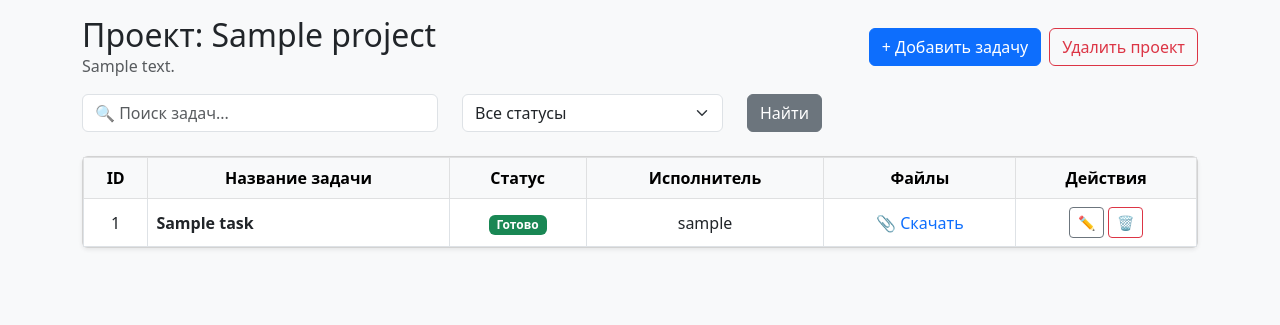
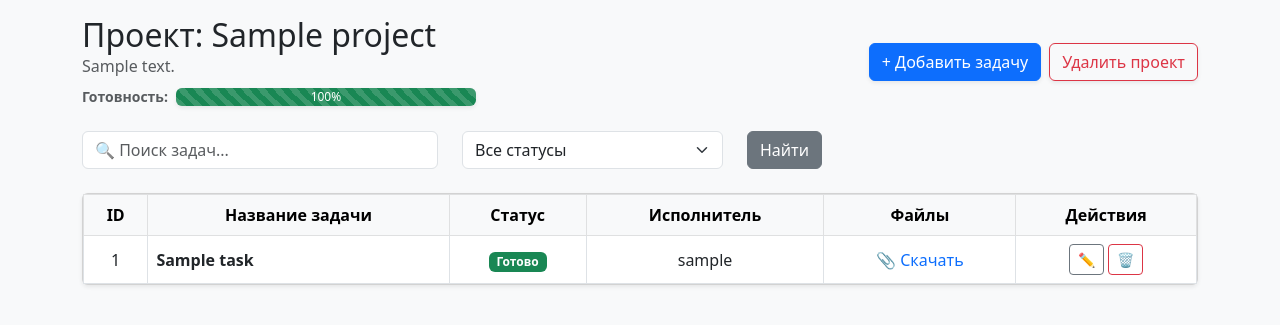
Before and after one commit to sqeezeee/web-app-coursework, a Flask app: page /project/1 in a window 1280 px wide. Shown: the part 104-429 px from the top of the page. Run offline with Flask 3, Linux system fonts and the light colour scheme; a user stored in the database is signed in; tables that the repository leaves empty hold one stand-in row (values such as "Sample post").

Commit message:
added progress-bar

```diff
--- a/src/app.py
+++ b/src/app.py
@@ -101,21 +101,28 @@ def create_project():
     return redirect(url_for('index'))
 
 
-# страница проекта (с рабочим поиском и фильтром)
+# страница проекта
 @app.route('/project/<int:project_id>')
 @login_required
 def project_view(project_id):
     project = Project.query.get_or_404(project_id)
     users = User.query.all()
 
-    # базовый запрос: берем все задачи этого проекта
+    # считаем прогресс проекта
+    total_project_tasks = Task.query.filter_by(project_id=project.id).count()
+    done_project_tasks = Task.query.filter_by(project_id=project.id, status='done').count()
+
+    # вычисляем процент (защита от деления на ноль, если задач еще нет)
+    if total_project_tasks > 0:
+        progress = int((done_project_tasks / total_project_tasks) * 100)
+    else:
+        progress = 0
+
     query = Task.query.filter_by(project_id=project.id)
 
-    # получаем параметры из поисковой строки
     search_query = request.args.get('search')
     status_filter = request.args.get('status')
 
-    # если пользователь что-то ищет, фильтруем базу данных
     if search_query:
         query = query.filter(Task.title.ilike(f'%{search_query}%'))
     if status_filter:
@@ -124,7 +131,8 @@ def project_view(project_id):
     page = request.args.get('page', 1, type=int)
     tasks = query.paginate(page=page, per_page=5)
 
-    return render_template('project.html', project=project, tasks=tasks, users=users)
+    # передаем progress в HTML-шаблон
+    return render_template('project.html', project=project, tasks=tasks, users=users, progress=progress)
 
 @app.route('/project/<int:project_id>/add_task', methods=['POST'])
 @login_required
--- a/src/templates/project.html
+++ b/src/templates/project.html
@@ -9,20 +9,32 @@
     </ol>
 </nav>
 
-<div class="row mb-3 align-items-center">
+<div class="row mb-4 align-items-center">
     <div class="col">
         <h2 class="mb-0">Проект: {{ project.title }}</h2>
-        <p class="text-muted mb-0">{{ project.description }}</p>
+        <p class="text-muted mb-2">{{ project.description }}</p>
+
+        <!-- прогресс-бар === -->
+        <div class="d-flex align-items-center gap-2">
+            <span class="small text-muted fw-bold">Готовность:</span>
+            <div class="progress flex-grow-1 shadow-sm" style="height: 18px; max-width: 300px;">
+                <div class="progress-bar bg-success progress-bar-striped" role="progressbar"
+                     style="width: {{ progress }}%;"
+                     aria-valuenow="{{ progress }}" aria-valuemin="0" aria-valuemax="100">
+                    {{ progress }}%
+                </div>
+            </div>
+        </div>
+
     </div>
 
     {% if current_user.role == 'admin' %}
     <div class="col-auto d-flex gap-2">
-        <button type="button" class="btn btn-primary" data-bs-toggle="modal" data-bs-target="#addTaskModal">
+        <button type="button" class="btn btn-primary shadow-sm" data-bs-toggle="modal" data-bs-target="#addTaskModal">
             + Добавить задачу
         </button>
-        <!-- Кнопка удаления проекта -->
         <form action="/project/{{ project.id }}/delete" method="POST" onsubmit="return confirm('Вы уверены, что хотите удалить этот проект и все его задачи?');">
-            <button type="submit" class="btn btn-outline-danger">Удалить проект</button>
+            <button type="submit" class="btn btn-outline-danger shadow-sm">Удалить проект</button>
         </form>
     </div>
     {% endif %}
```
